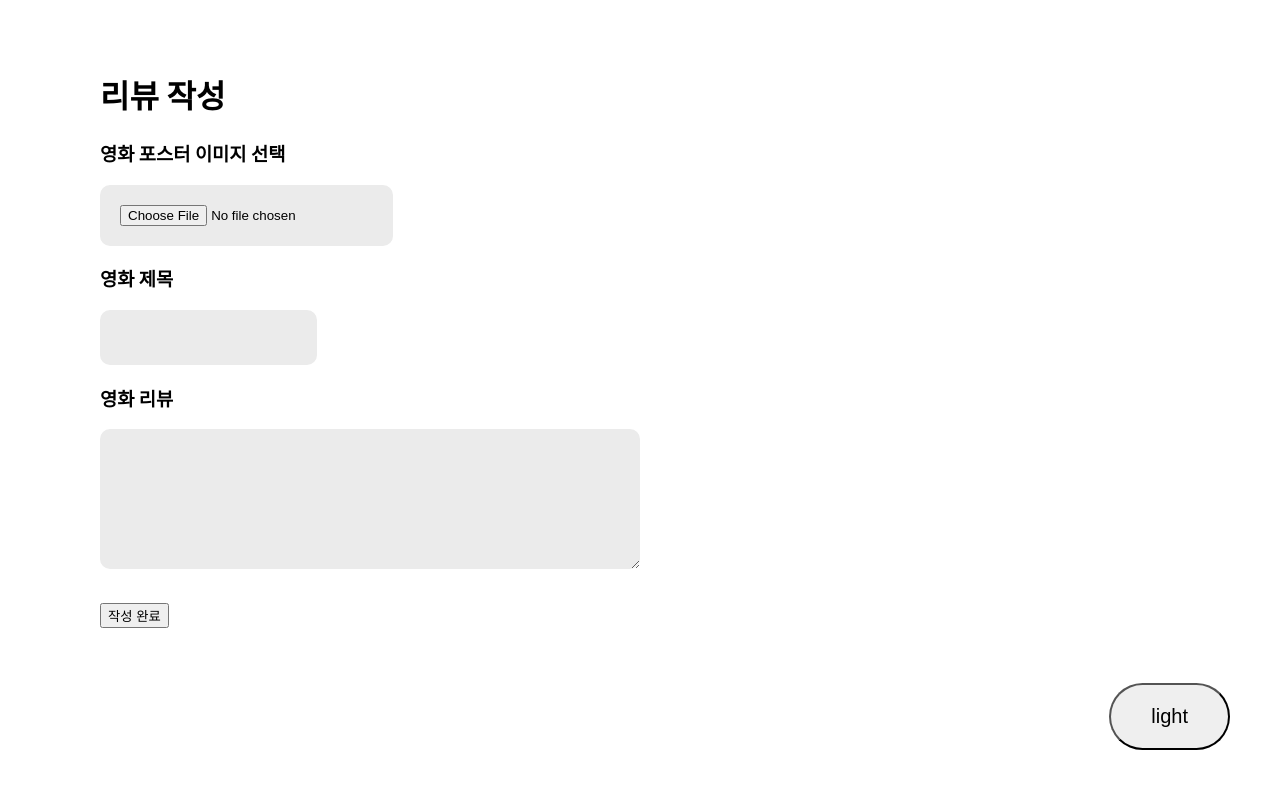
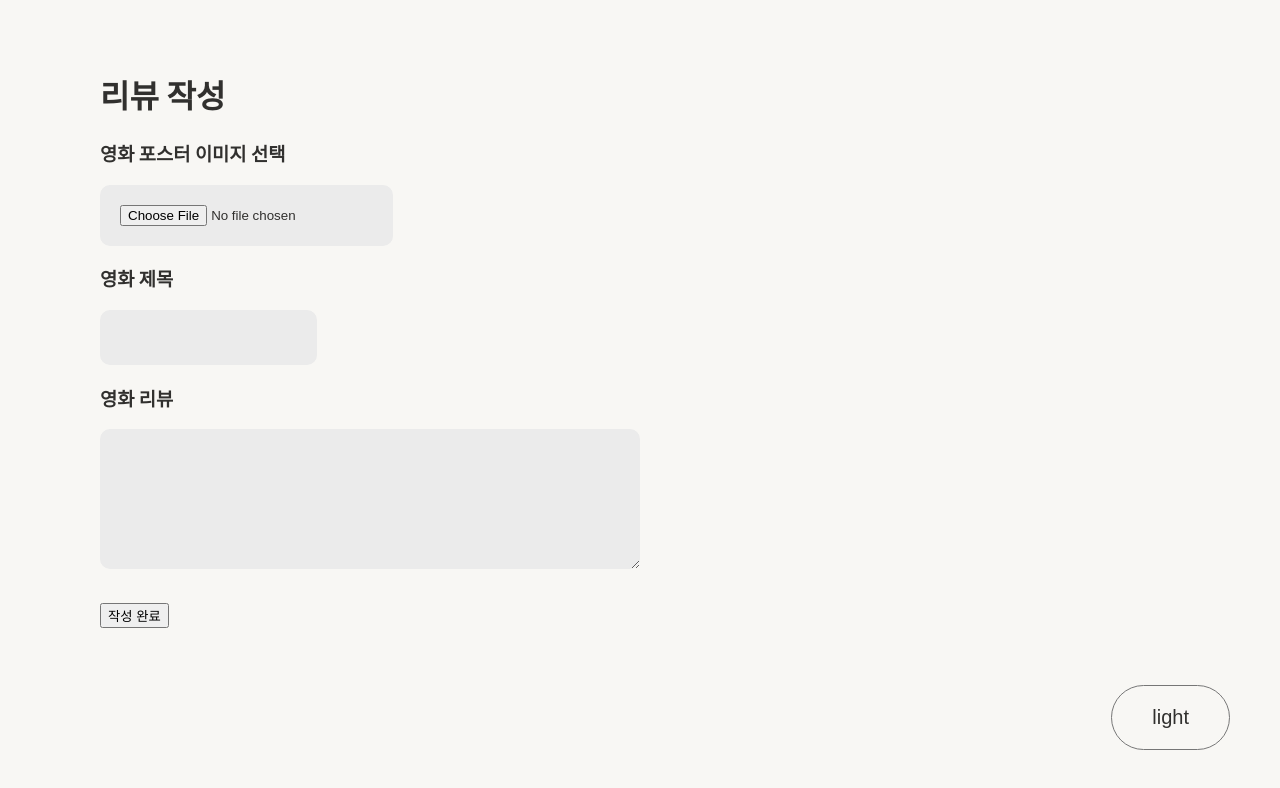
Before and after one commit to Likelion-at-SMWU-12th/SeongYunJung, a React (Create React App) app in the folder hw_frontend_localecontext/: page /create in a window 1280 px wide. Shown: the top 788 px of the page. Built offline with nearby package versions, Linux system fonts and the light colour scheme.

Commit message:
[Feat] 테마에 따른 스타일 적용(#41)

```diff
--- a/hw_frontend_localecontext/src/components/ReviewItem.js
+++ b/hw_frontend_localecontext/src/components/ReviewItem.js
@@ -1,9 +1,12 @@
 import React from "react";
 import styled from "styled-components";
+import { useTheme } from "../contexts/ThemeContext";
+import { themeStyle } from "../dict/dict";
 
 const ReviewItem = ({ title, comment, img }) => {
+  const { theme } = useTheme();
   return (
-    <ReviewDiv>
+    <ReviewDiv borderColor={themeStyle[theme]["borderColor"]}>
       <img src={img} alt="movieimg" />
       <div>
         <div className="title">{title || "제목"}</div>
--- a/hw_frontend_localecontext/src/components/ToggleBtn.js
+++ b/hw_frontend_localecontext/src/components/ToggleBtn.js
@@ -1,11 +1,17 @@
 import React from "react";
 import styled from "styled-components";
 import { useTheme } from "../contexts/ThemeContext";
+import { themeStyle } from "../dict/dict";
 
 const ToggleBtn = () => {
   const { theme, toggleTheme } = useTheme();
   return (
-    <ToggleButton onClick={toggleTheme}>
+    <ToggleButton
+      onClick={toggleTheme}
+      bgColor={themeStyle[theme]["bgColor"]}
+      textColor={themeStyle[theme]["textColor"]}
+      borderColor={themeStyle[theme]["borderColor"]}
+    >
       {theme === "light" ? "light" : "dark"}
     </ToggleButton>
   );
--- a/hw_frontend_localecontext/src/pages/CreatePage.js
+++ b/hw_frontend_localecontext/src/pages/CreatePage.js
@@ -1,12 +1,18 @@
 import React from "react";
 import { useNavigate } from "react-router";
 import styled from "styled-components";
+import { useTheme } from "../contexts/ThemeContext";
+import { themeStyle } from "../dict/dict";
 
 const CreatePage = () => {
   const navigate = useNavigate();
+  const { theme } = useTheme();
 
   return (
-    <Wrapper>
+    <Wrapper
+      bgColor={themeStyle[theme]["bgColor"]}
+      textColor={themeStyle[theme]["textColor"]}
+    >
       <h1>리뷰 작성</h1>
       <h3>영화 포스터 이미지 선택</h3>
       <input type="file" />
--- a/hw_frontend_localecontext/src/pages/ReviewPage.js
+++ b/hw_frontend_localecontext/src/pages/ReviewPage.js
@@ -3,6 +3,7 @@ import ReviewList from "../components/ReviewList";
 import { useNavigate } from "react-router";
 import styled from "styled-components";
 import { useTheme } from "../contexts/ThemeContext";
+import { themeStyle } from "../dict/dict";
 
 const ReviewPage = () => {
   const navigate = useNavigate();
@@ -10,7 +11,10 @@ const ReviewPage = () => {
 
   return (
     <>
-      <Wrapper>
+      <Wrapper
+        bgColor={themeStyle[theme]["bgColor"]}
+        textColor={themeStyle[theme]["textColor"]}
+      >
         <h1>테마 : {theme}</h1>
 
         <button onClick={() => navigate("/create")}>작성하기</button>
```
